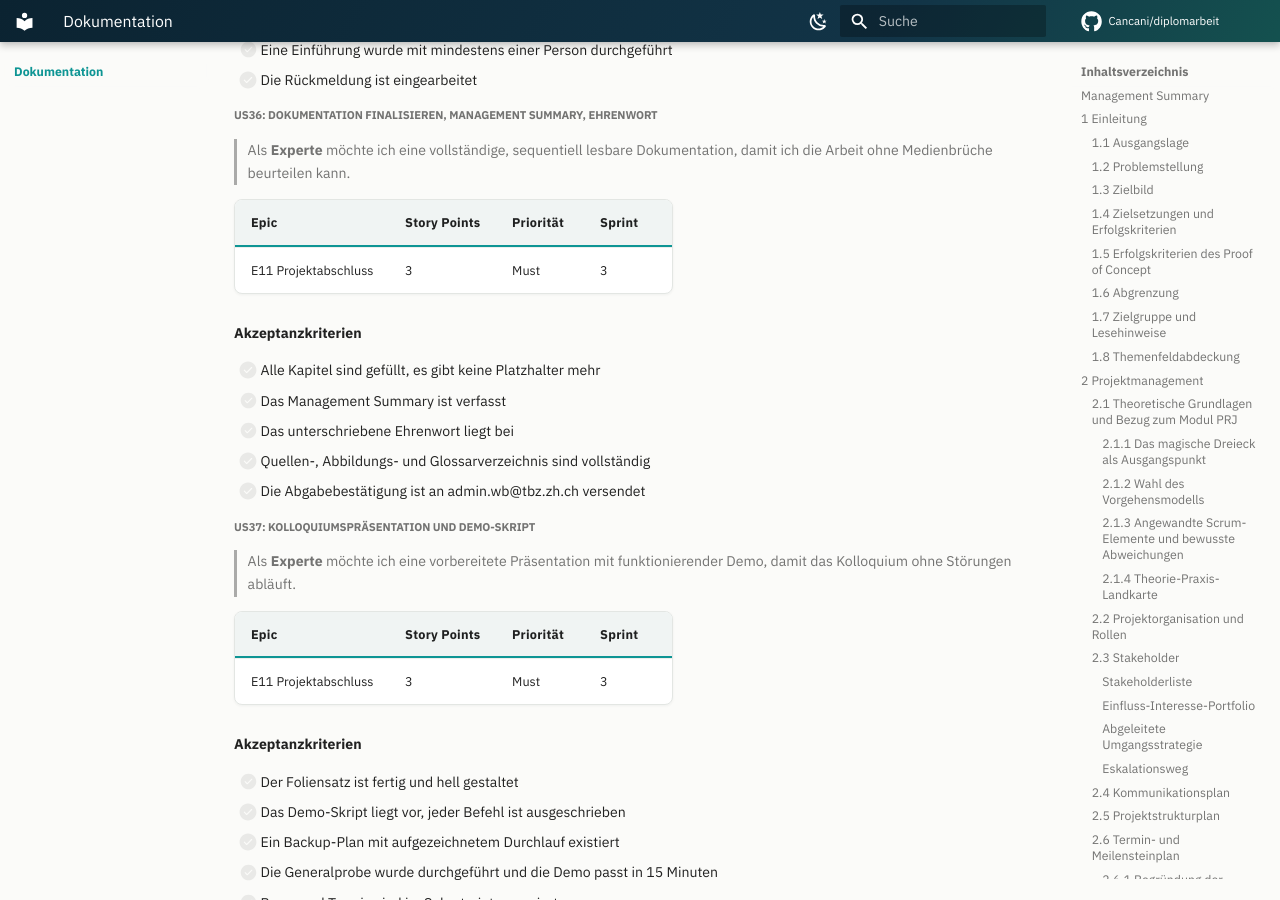
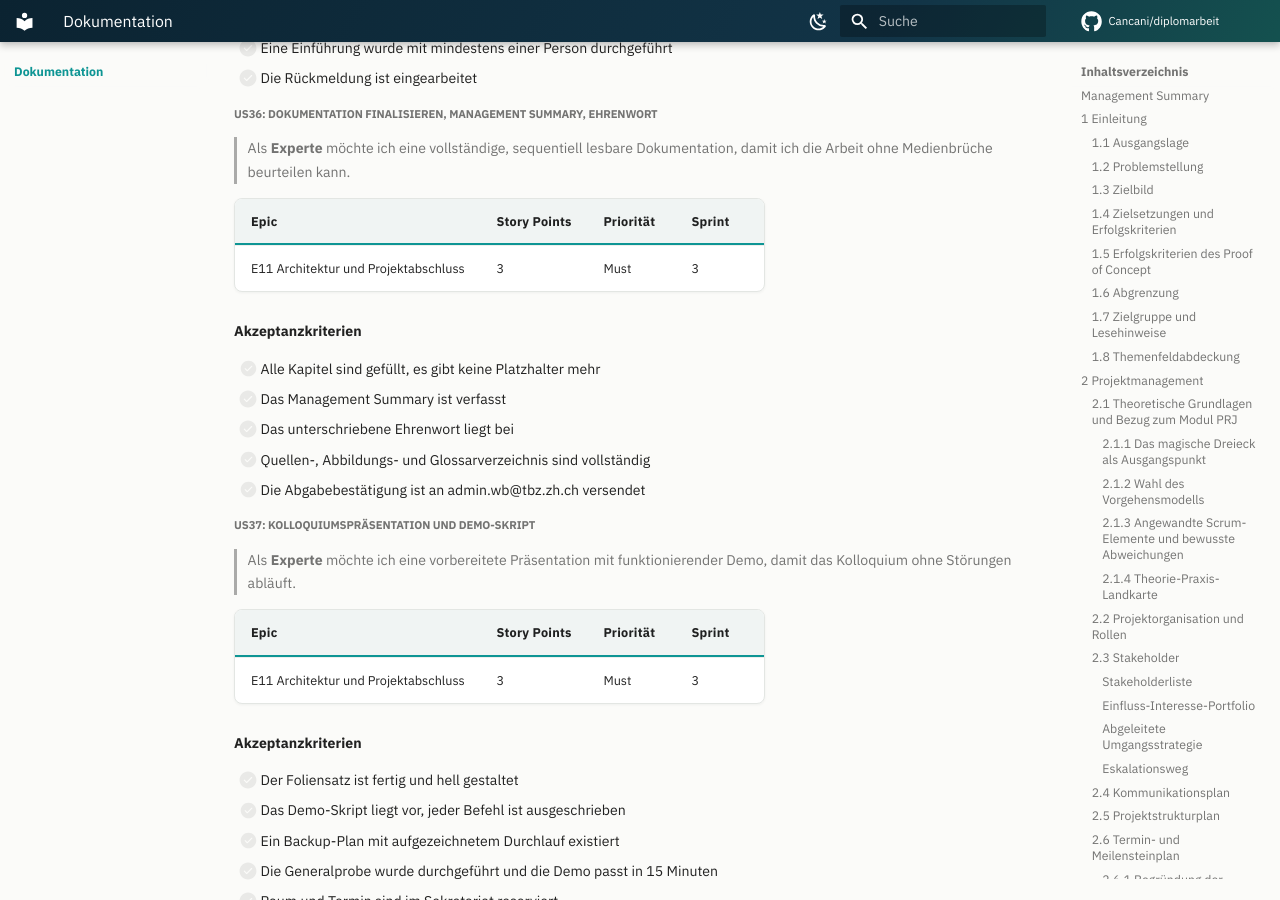
Before and after one commit to Cancani/diplomarbeit, an MkDocs documentation site: the page built from docs/dokumentation.md, in a window 1280 px wide and 900 px high, scrolled down 33463 px. Built offline with MkDocs 1.6.1 and Material for MkDocs 9.7.7, drawn with Linux system fonts in a browser that asks for light colours; comment, search, counter and statistics services are not loaded; some of the changed text lies outside the part shown.

Commit message:
docs(fix): rename E11

````diff
--- a/docs/dokumentation.md
+++ b/docs/dokumentation.md
@@ -303,7 +303,7 @@ flowchart TB
     P --> C["Plattform"]
     P --> D["Lösung"]
     P --> E["Nachweis"]
-    P --> F["Abschluss"]
+    P --> F["Architektur und Abschluss"]
 
     A --> E1["E1 Projektinitialisierung"]
     B --> E2["E2 IST-Aufnahme und Ausgangsmessung"]
@@ -315,7 +315,7 @@ flowchart TB
     E --> E8["E8 Validierung und Messung"]
     E --> E9["E9 Bewertung und Vergleich"]
     F --> E10["E10 Betrieb und Schulung"]
-    F --> E11["E11 Projektabschluss"]
+    F --> E11["E11 Architektur und Projektabschluss"]
 ```
 
 Die Zuordnung der Epics zu Sprints, Stories und Story Points steht in Kapitel 2.8.
@@ -353,7 +353,7 @@ gantt
     E2 IST und Ausgangsmessung       :2026-09-16, 25d
     E3 On-Prem Plattform             :2026-09-14, 14d
     E4 Public Cloud Smoke-Test       :2026-10-05, 10d
-    E11 Architekturkonzept           :2026-10-05, 14d
+    E11 Zielarchitektur und ADRs     :2026-10-05, 14d
     M1 Zwischenpräsentation 1        :milestone, 2026-10-19, 0d
 
     section Sprint 2
@@ -449,7 +449,7 @@ Jede Anforderung wird als GitHub Issue nach dem Schema `Als <Rolle> möchte ich
 | E8 | Validierung und Messung | 4 | 10 | 3 |
 | E9 | Bewertung und Vergleich | 4 | 12 | 3 |
 | E10 | Betrieb und Schulung | 2 | 5 | 3 |
-| E11 | Projektabschluss | 3 | 9 | 1, 3 |
+| E11 | Architektur und Projektabschluss | 3 | 9 | 1, 3 |
 
 #### Standards pro Issue
 
@@ -756,7 +756,7 @@ Nachweise werden grundsätzlich in der Dokumentation platziert, an der Stelle, d
 
 | Epic | Story Points | Priorität | Sprint |
 | --- | --- | --- | --- |
-| E11 Projektabschluss | 3 | Must | 1 |
+| E11 Architektur und Projektabschluss | 3 | Must | 1 |
 
 **Akzeptanzkriterien**
 
@@ -1113,7 +1113,7 @@ Nachweise werden grundsätzlich in der Dokumentation platziert, an der Stelle, d
 
 | Epic | Story Points | Priorität | Sprint |
 | --- | --- | --- | --- |
-| E11 Projektabschluss | 3 | Must | 3 |
+| E11 Architektur und Projektabschluss | 3 | Must | 3 |
 
 **Akzeptanzkriterien**
 
@@ -1130,7 +1130,7 @@ Nachweise werden grundsätzlich in der Dokumentation platziert, an der Stelle, d
 
 | Epic | Story Points | Priorität | Sprint |
 | --- | --- | --- | --- |
-| E11 Projektabschluss | 3 | Must | 3 |
+| E11 Architektur und Projektabschluss | 3 | Must | 3 |
 
 **Akzeptanzkriterien**
 
````
